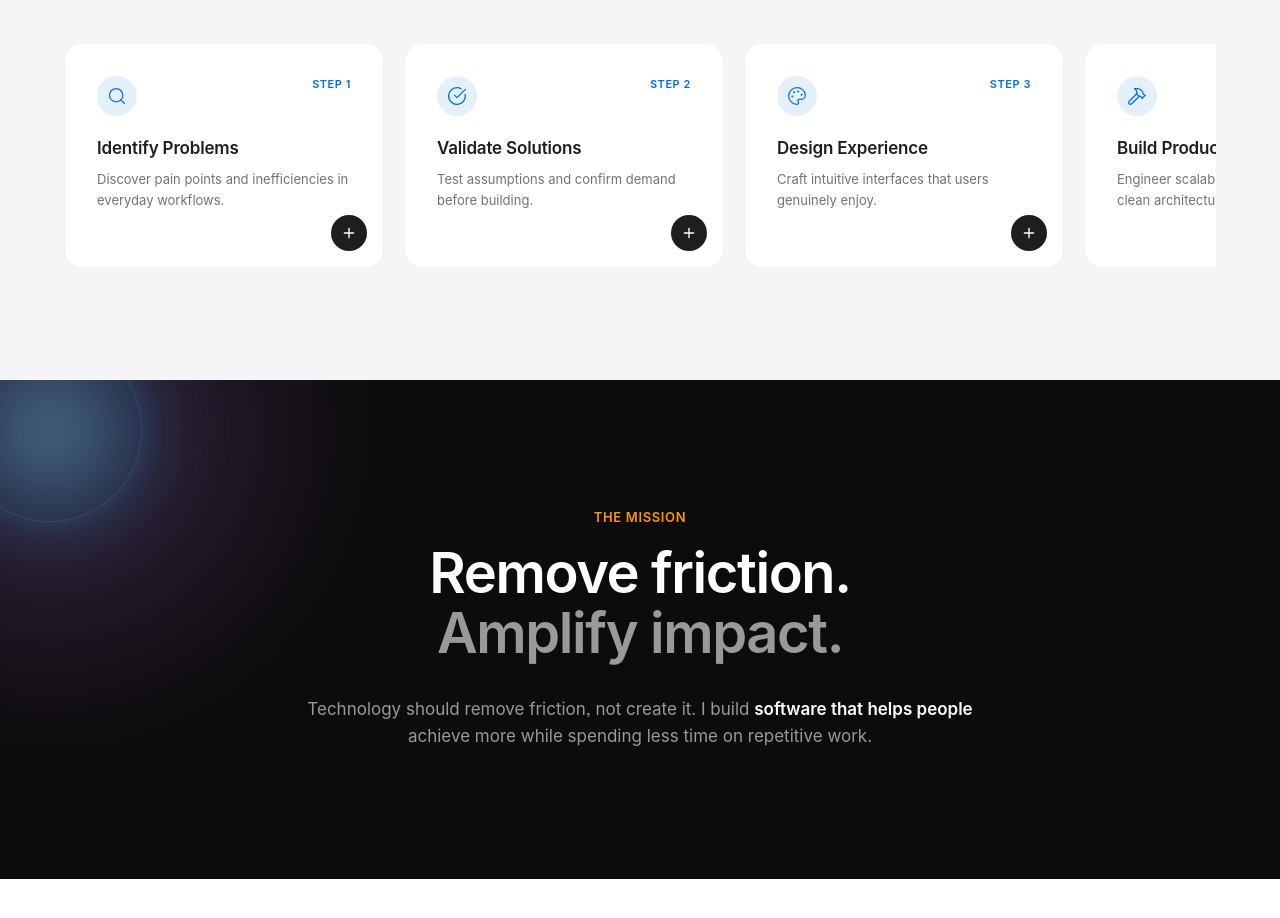
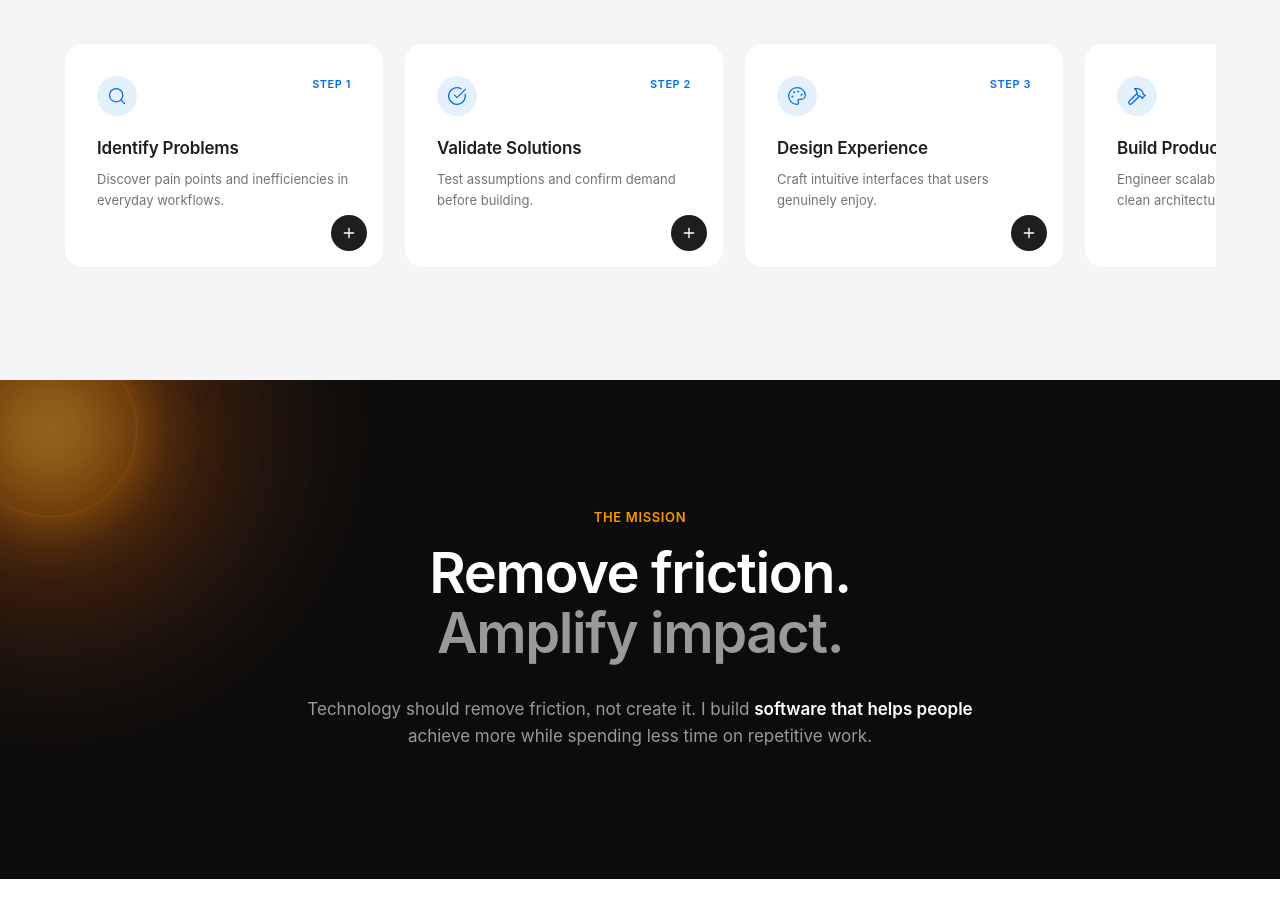
Before and after one commit to sarojsutradharr/sarojsutradharllc, a React (Vite) app: page / in a window 1280 px wide. Shown: the part 2460-3378 px from the top of the page. Built offline with nearby package versions, Linux system fonts and the light colour scheme; a web font is replaced by a local one; what tailwindcss-intersect would draw is missing.

Commit message:
ISSUE: # Issue Change Mission section mouse cursor effect to orange color premium blur style

```diff
--- a/src/pages/Home.tsx
+++ b/src/pages/Home.tsx
@@ -518,8 +518,8 @@ export default function Home() {
         {/* Deep dark overlay for readability */}
         <div className="absolute inset-0 z-[1] bg-[#0d0d0d]/60 pointer-events-none" />
 
-        {/* Premium multi-layered glow system */}
-        {/* Layer 1: Large ambient blue-purple glow */}
+        {/* Premium orange glow system */}
+        {/* Layer 1: Large ambient warm orange glow */}
         <div
           ref={glowRef}
           className="pointer-events-none absolute top-0 left-0 z-[2]"
@@ -527,50 +527,50 @@ export default function Home() {
             width: 600,
             height: 600,
             borderRadius: '50%',
-            background: 'radial-gradient(circle, rgba(41,151,255,0.22) 0%, rgba(120,80,255,0.14) 30%, rgba(191,90,242,0.08) 55%, transparent 75%)',
-            filter: 'blur(50px)',
-            mixBlendMode: 'screen',
-            willChange: 'transform',
-          }}
-        />
-        {/* Layer 2: Tighter cyan-white core glow */}
-        <div
-          ref={glowRef2}
-          className="pointer-events-none absolute top-0 left-0 z-[3]"
-          style={{
-            width: 280,
-            height: 280,
-            borderRadius: '50%',
-            background: 'radial-gradient(circle, rgba(100,210,255,0.35) 0%, rgba(41,151,255,0.18) 40%, transparent 70%)',
-            filter: 'blur(24px)',
-            mixBlendMode: 'screen',
-            willChange: 'transform',
-          }}
-        />
-        {/* Layer 3: Warm ambient offset glow */}
-        <div
-          ref={glowRef3}
-          className="pointer-events-none absolute top-0 left-0 z-[2]"
-          style={{
-            width: 450,
-            height: 450,
-            borderRadius: '50%',
-            background: 'radial-gradient(circle, rgba(255,149,0,0.10) 0%, rgba(255,100,50,0.06) 40%, transparent 70%)',
+            background: 'radial-gradient(circle, rgba(255,149,0,0.30) 0%, rgba(255,100,0,0.18) 30%, rgba(200,80,0,0.08) 55%, transparent 75%)',
             filter: 'blur(60px)',
             mixBlendMode: 'screen',
             willChange: 'transform',
           }}
         />
-        {/* Layer 4: Subtle aura ring */}
+        {/* Layer 2: Tighter bright orange-amber core glow */}
+        <div
+          ref={glowRef2}
+          className="pointer-events-none absolute top-0 left-0 z-[3]"
+          style={{
+            width: 260,
+            height: 260,
+            borderRadius: '50%',
+            background: 'radial-gradient(circle, rgba(255,180,60,0.45) 0%, rgba(255,130,0,0.25) 40%, transparent 70%)',
+            filter: 'blur(28px)',
+            mixBlendMode: 'screen',
+            willChange: 'transform',
+          }}
+        />
+        {/* Layer 3: Deep amber offset glow */}
+        <div
+          ref={glowRef3}
+          className="pointer-events-none absolute top-0 left-0 z-[2]"
+          style={{
+            width: 480,
+            height: 480,
+            borderRadius: '50%',
+            background: 'radial-gradient(circle, rgba(255,120,0,0.14) 0%, rgba(200,60,0,0.08) 40%, transparent 70%)',
+            filter: 'blur(70px)',
+            mixBlendMode: 'screen',
+            willChange: 'transform',
+          }}
+        />
+        {/* Layer 4: Orange aura ring */}
         <div
           ref={auraRef}
           className="pointer-events-none absolute top-0 left-0 z-[3]"
           style={{
-            width: 180,
-            height: 180,
+            width: 170,
+            height: 170,
             borderRadius: '50%',
-            border: '1px solid rgba(100,210,255,0.15)',
-            boxShadow: '0 0 30px rgba(41,151,255,0.10), inset 0 0 30px rgba(41,151,255,0.05)',
+            border: '1.5px solid rgba(255,160,40,0.20)',
+            boxShadow: '0 0 40px rgba(255,140,0,0.15), inset 0 0 40px rgba(255,140,0,0.08)',
             willChange: 'transform',
           }}
         />
```
